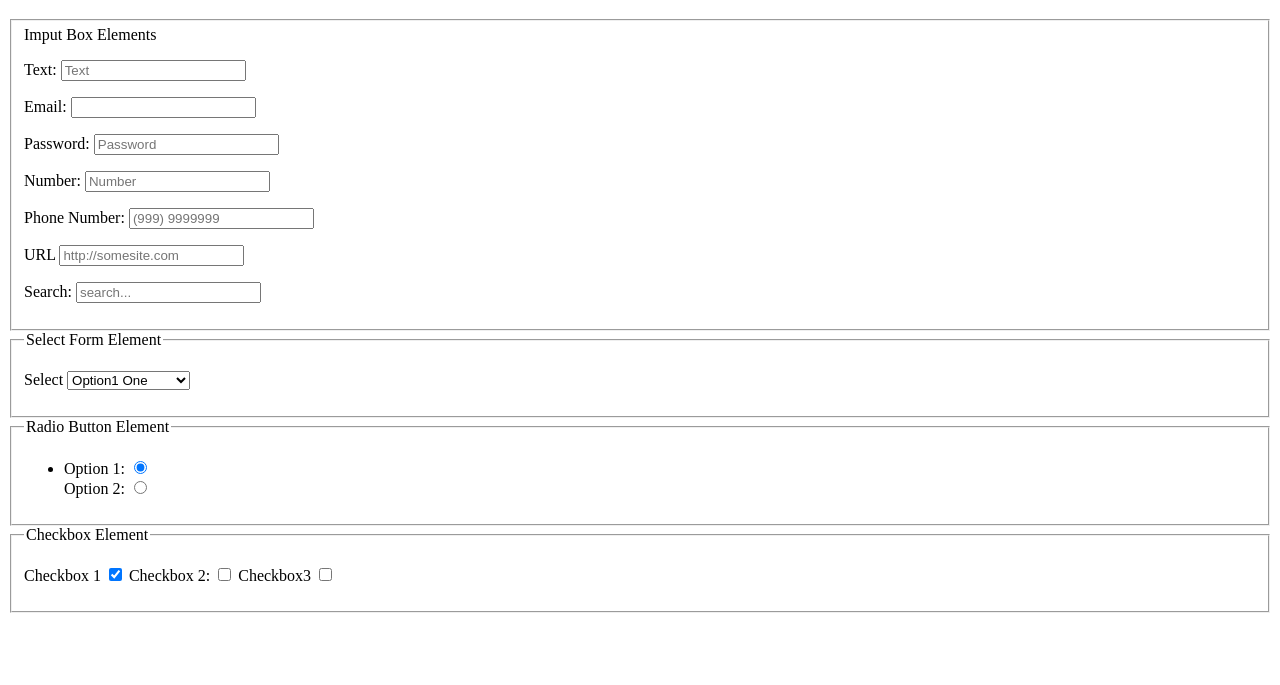
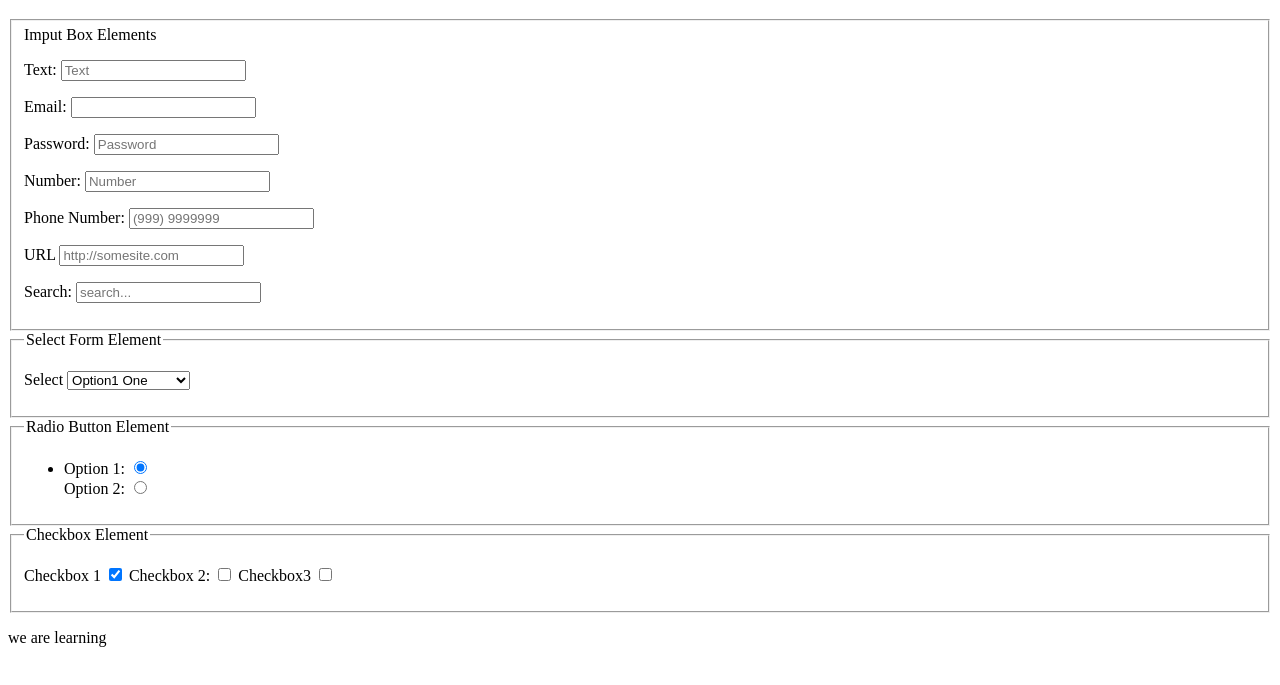
Before and after one commit to collinsPeter/omt, a plain HTML site: page teaching/form.html in a window 1280 px wide. Shown: the part 61-746 px from the top of the page. Drawn offline with Linux system fonts and the light colour scheme.

Commit message:
Working on form

```diff
--- a/teaching/form.html
+++ b/teaching/form.html
@@ -99,6 +99,7 @@
 
 
                         </p>
+			we are learning
 
 
 
```
